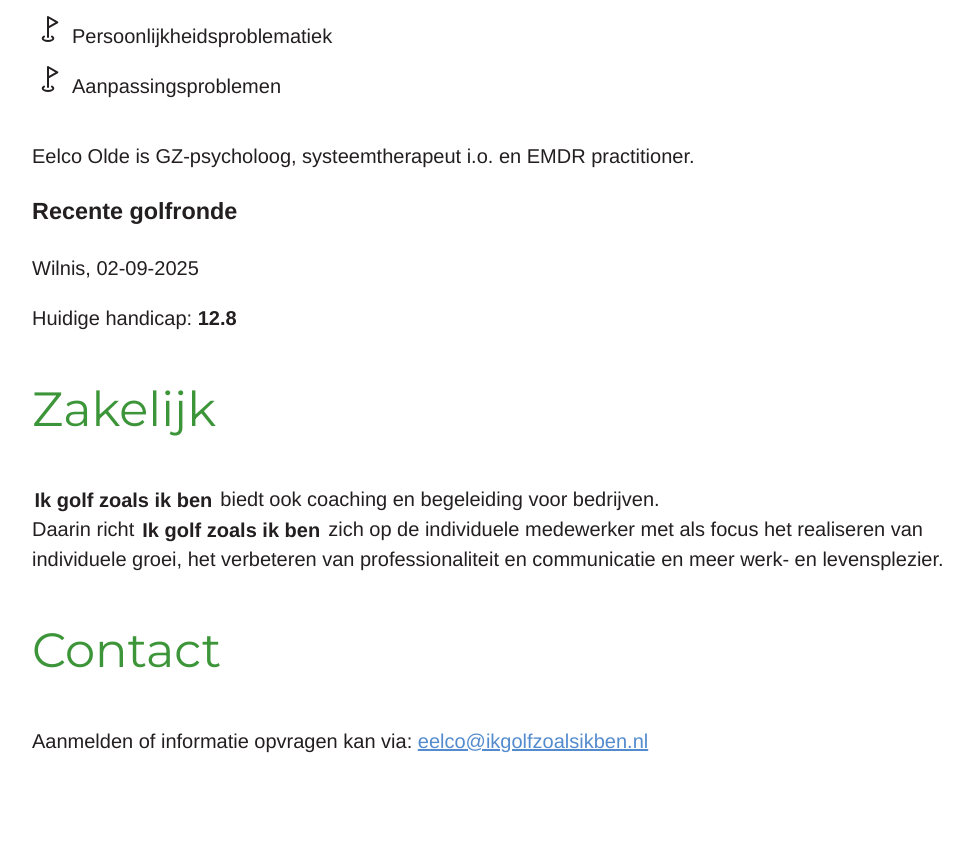
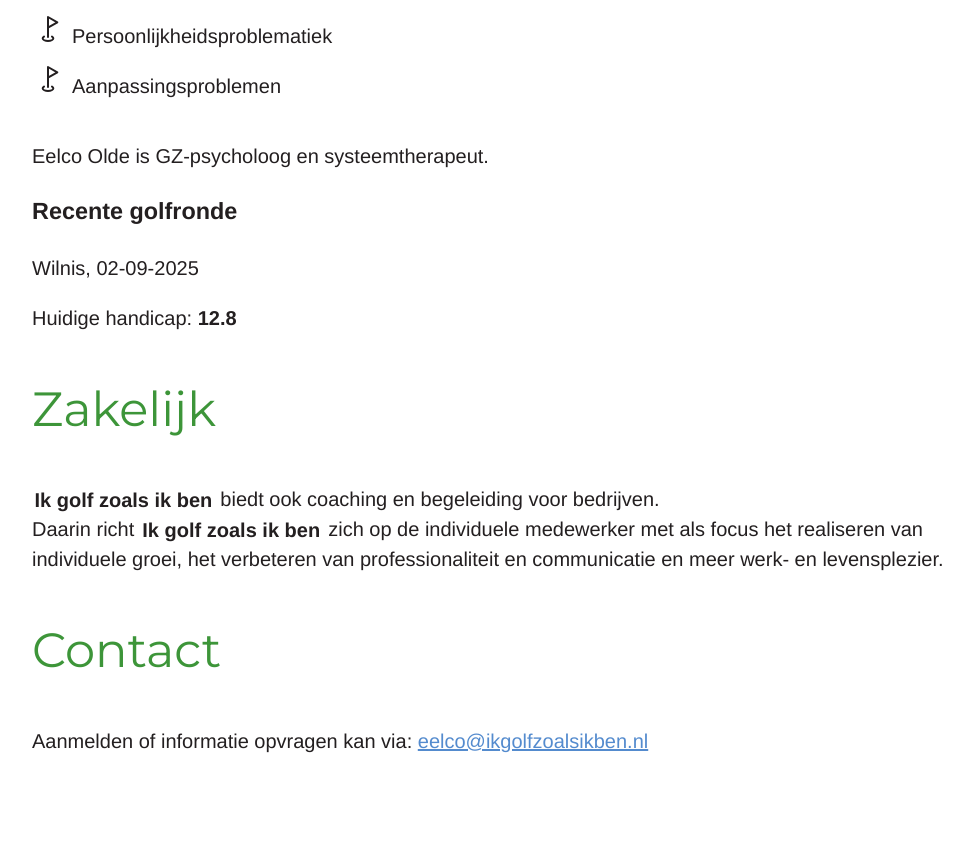
Before and after one commit to Eles72/ikgolfzoalsikben.nl, a plain HTML site: page index.html in a window 1280 px wide. Shown: the part 3698-4557 px from the top of the page, without its empty margins (148-1121 px from the left). Drawn offline with Linux system fonts and the light colour scheme.

Commit message:
Update index.html

```diff
--- a/index.html
+++ b/index.html
@@ -204,7 +204,7 @@
                 </li>
             </ul>
 
-            <p>Eelco Olde is GZ-psycholoog, systeemtherapeut i.o. en EMDR practitioner. </p>
+            <p>Eelco Olde is GZ-psycholoog en systeemtherapeut. </p>
 
             <h3>Recente golfronde</h3>
 
```
